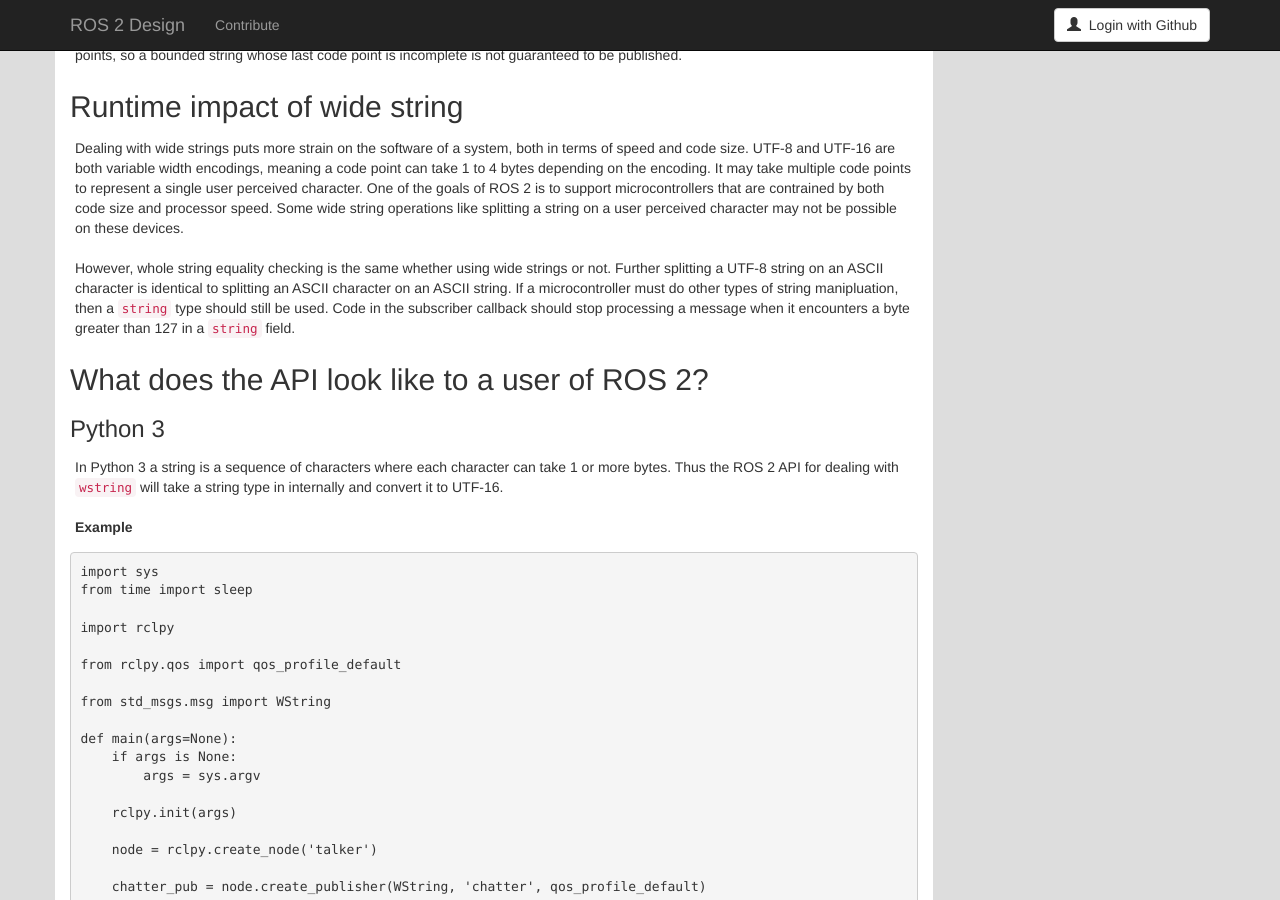
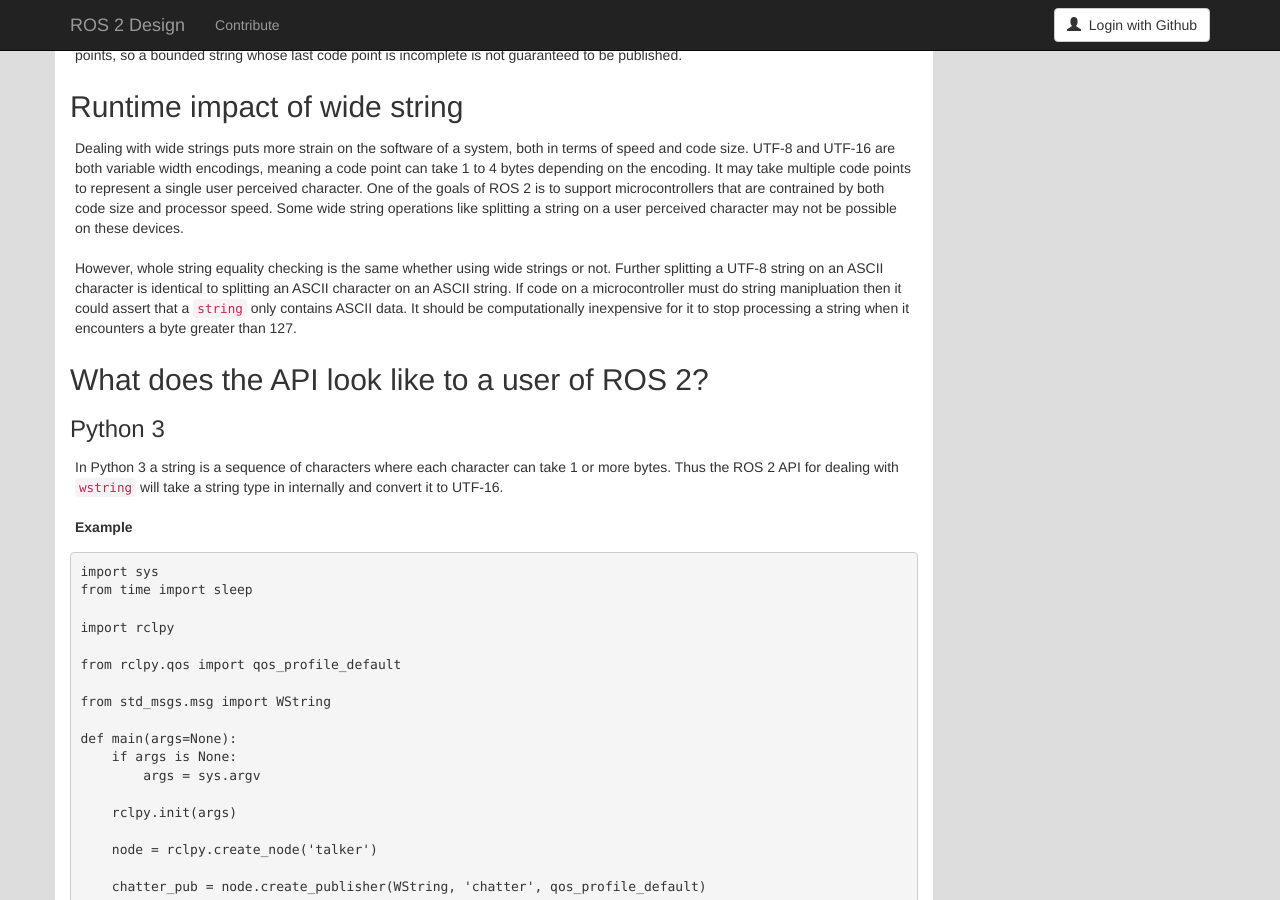
Before and after one commit to ros2/design, a Jekyll site: the page built from articles/WideStrings.md, in a window 1280 px wide and 900 px high, scrolled down 1973 px. Built offline with Jekyll 4.4.1, drawn with Linux system fonts in a browser that asks for light colours; nearby versions of some CDN libraries.

Commit message:
microcontroller 'could' instead of 'should'

```diff
--- a/articles/WideStrings.md
+++ b/articles/WideStrings.md
@@ -117,8 +117,8 @@
 
 However, whole string equality checking is the same whether using wide strings or not.
 Further splitting a UTF-8 string on an ASCII character is identical to splitting an ASCII character on an ASCII string.
-If a microcontroller must do other types of string manipluation, then a `string` type should still be used.
-Code in the subscriber callback should stop processing a message when it encounters a byte greater than 127 in a `string` field.
+If code on a microcontroller must do string manipluation then it could assert that a `string` only contains ASCII data.
+It should be computationally inexpensive for it to stop processing a string when it encounters a byte greater than 127.
 
 ## What does the API look like to a user of ROS 2?
 
```
